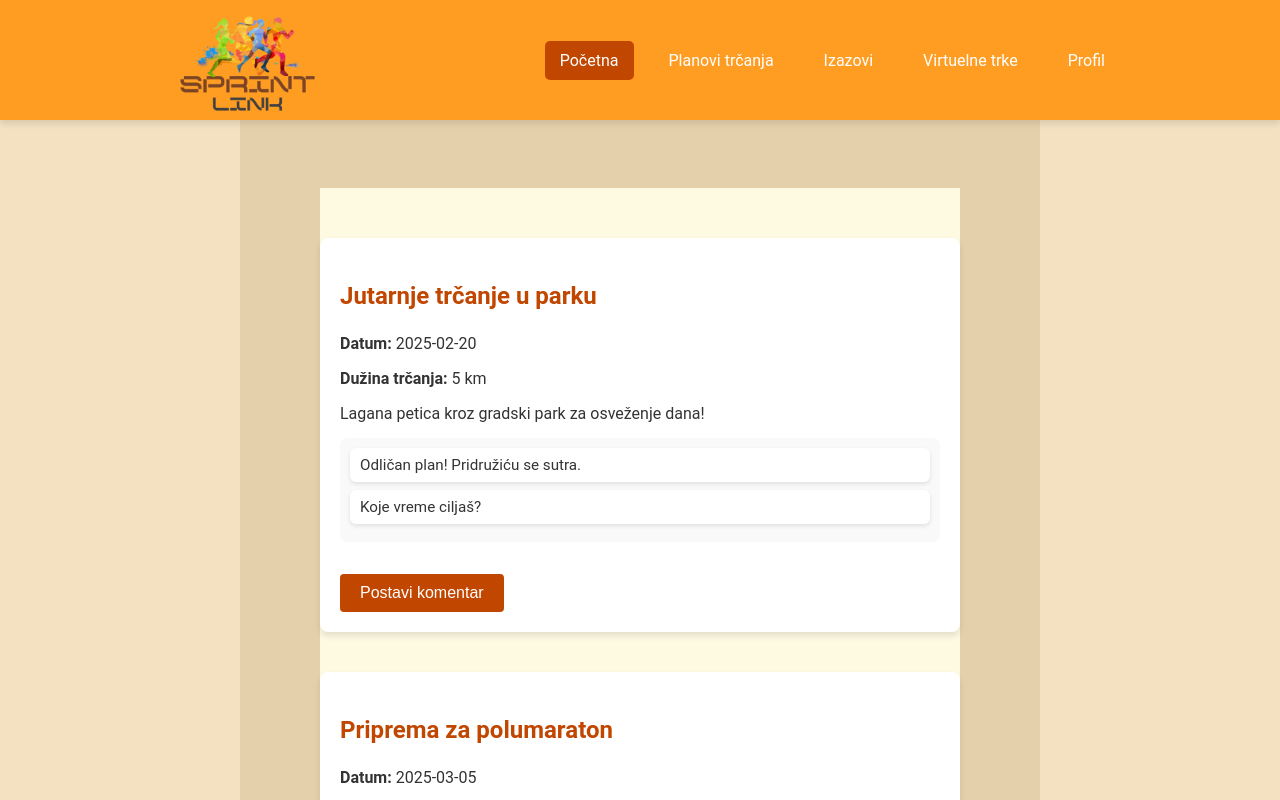
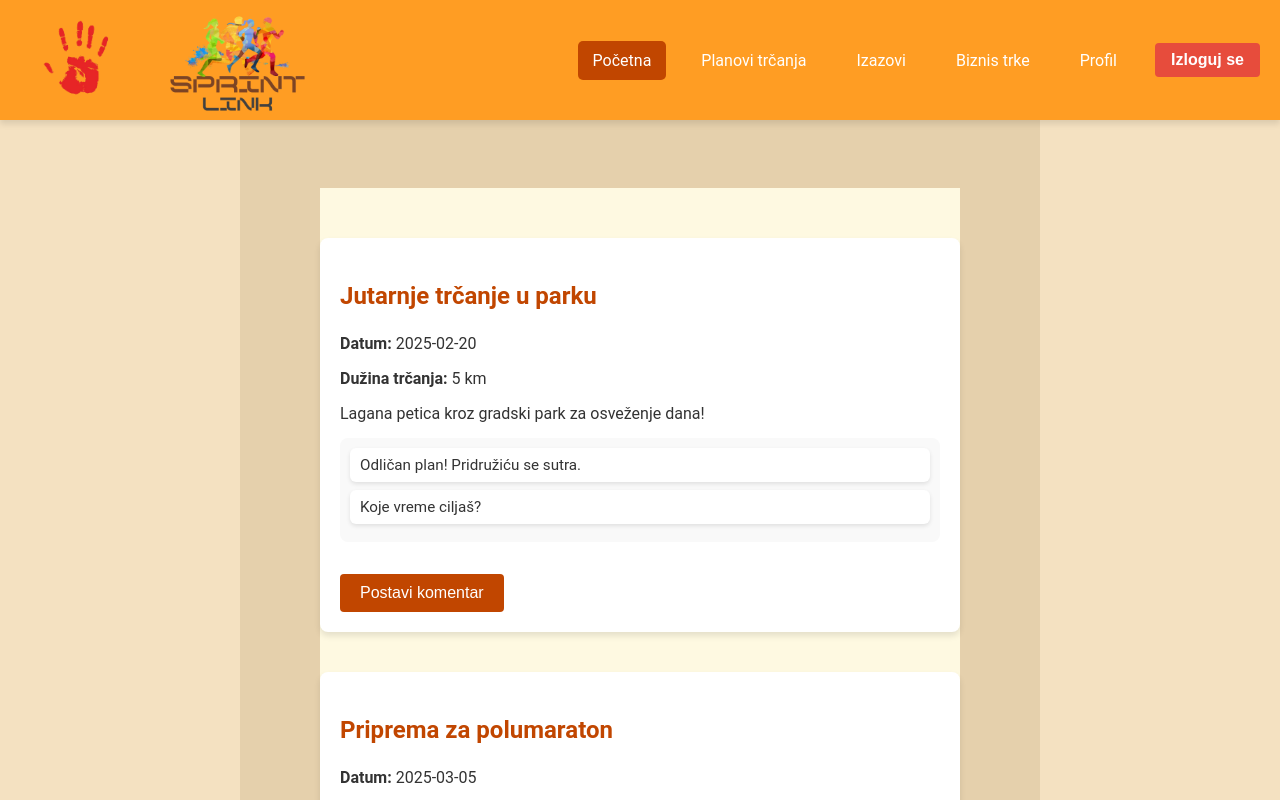
Before and after one commit to elab-development/internet-tehnologije-2024-projekat-partnerizatrcanje_20210349_20210081, a React (Create React App) app: page /home in a window 1280 px wide. Shown: the top 800 px of the page. Built offline with nearby package versions, Linux system fonts and the light colour scheme.

Commit message:
korekcije

```diff
--- a/src/components/NavBar.js
+++ b/src/components/NavBar.js
@@ -1,15 +1,26 @@
 import React from 'react';
-import { Link, useLocation } from 'react-router-dom';
-import './Navbar.css'; // Uvezi CSS fajl za stilizaciju
-import logo from '../assets/Logo1.png'; // Importujte sliku
+import { Link, useLocation, useNavigate } from 'react-router-dom';
+import './NavBar.css'; // Uvezi CSS fajl za stilizaciju
+import logo from '../assets/Logo1.png'; // Importuj logo
+import handprint from '../assets/handprint.png'; // Importuj sliku crvene šake
 
 const Navbar = () => {
-  const location = useLocation(); // Koristimo useLocation za praćenje trenutne stranice
+  const location = useLocation();
+  const navigate = useNavigate();
+
+  const handleLogout = () => {
+    localStorage.removeItem('user');
+    localStorage.removeItem('token');
+    navigate('/login');
+  };
 
   return (
     <nav className="navbar">
       <div className="nav-container">
-        <img src={logo} alt="SprintLink Logo" className="logo" /> {/* Dodajte logo sliku */}
+        <div className="logo-container">
+          <img src={handprint} alt="Crvena Šaka" className="handprint" />
+          <img src={logo} alt="SprintLink Logo" className="logo" />
+        </div>
         <ul className="nav-links">
           <li>
             <Link to="/home" className={location.pathname === '/home' ? 'active' : ''}>
@@ -28,7 +39,7 @@ const Navbar = () => {
           </li>
           <li>
             <Link to="/Races" className={location.pathname === '/Races' ? 'active' : ''}>
-              Virtuelne trke
+              Biznis trke
             </Link>
           </li>
           <li>
@@ -37,6 +48,9 @@ const Navbar = () => {
             </Link>
           </li>
         </ul>
+        <button className="logout-button" onClick={handleLogout}>
+          Izloguj se
+        </button>
       </div>
     </nav>
   );
--- a/src/components/Navbar.css
+++ b/src/components/Navbar.css
@@ -73,3 +73,52 @@
     gap: 1rem;
   }
 }
+
+.nav-container {
+  display: flex;
+  justify-content: space-between;
+  align-items: center;
+  width: 100%;
+  position: relative;
+}
+
+.logout-button {
+  background-color: #e74c3c;
+  color: white;
+  border: none;
+  padding: 8px 16px;
+  border-radius: 4px;
+  cursor: pointer;
+  font-weight: bold;
+  position: absolute;
+  right: 20px;
+  top: 50%;
+  transform: translateY(-50%);
+}
+
+.logout-button:hover {
+  background-color: #c0392b;
+}
+
+
+.nav-container {
+  display: flex;
+  align-items: center;
+  justify-content: space-between;
+  padding: 10px 20px;
+}
+
+.logo-container {
+  display: flex;
+  align-items: center;
+}
+
+.handprint {
+  height: 80px; /* Podesi veličinu šake */
+  margin-right: 10px; /* Razmak između šake i logotipa */
+}
+
+.logo {
+  height: 175px; /* Podesi veličinu logotipa */
+  margin: 0;
+}
--- a/src/pages/Challenges.js
+++ b/src/pages/Challenges.js
@@ -28,18 +28,24 @@ const Challenges = () => {
       <div className="all-challenges">
         <h2>Izazovi</h2>
         <div className="challenge-list">
-          {allChallenges.map((challenge) => (
+          {allChallenges.map((challenge) => {
+            // Provera da li je izazov već izabran
+            const isAlreadyJoined = joinedChallenges.some(joinedChallenge => joinedChallenge.id === challenge.id);
+
+            return (
               <div className="challenge-card" key={challenge.id}>
                 <h3>{challenge.name}</h3>
                 <p>{challenge.description}</p>
                 <button
                   onClick={() => handleJoinChallenge(challenge.id)}
-                className="join-button"
+                  className={`join-button ${isAlreadyJoined ? 'disabled' : ''}`}
+                  disabled={isAlreadyJoined}
                 >
-                Pridruži se
+                  {isAlreadyJoined ? 'Pridružen' : 'Pridruži se'}
                 </button>
               </div>
-          ))}
+            );
+          })}
         </div>
       </div>
 
--- a/src/pages/Login.js
+++ b/src/pages/Login.js
@@ -12,6 +12,11 @@ const Login = () => {
     e.preventDefault();
     console.log("Ulogovan:", email);
     navigate("/home");
+  };
+
+  const handleGuestLogin = () => {
+    console.log("Ulogovan kao gost");
+    navigate("/home"); // Preusmeravanje na home stranicu
   };
 
   const handlePasswordReset = (e) => {
@@ -48,6 +53,10 @@ const Login = () => {
         <span onClick={() => setShowModal(true)}>Zaboravili ste lozinku?</span>
       </p>
 
+      <p>
+        <button onClick={handleGuestLogin} className="guest-button">Prijavi se kao gost</button>
+      </p>
+
       {showModal && (
         <div className="modal-overlay">
           <div className="modal-content">
--- a/src/styles/Challenges.css
+++ b/src/styles/Challenges.css
@@ -109,3 +109,10 @@
     background-color: #C14600;
     transform: scale(1.05); /* Efekat povećanja dugmeta */
   }
+
+
+  .join-button.disabled {
+    background-color: #cccccc;
+    cursor: not-allowed;
+    opacity: 0.7;
+  }
--- a/src/styles/styles-main.css
+++ b/src/styles/styles-main.css
@@ -172,3 +172,22 @@ h1, .feed, .post, .comment-section, .running-plan-card {
 .close-modal:hover {
   background: #E63939;
 }
+
+/* Dugme za prijavu kao gost */
+.auth-container .guest-button {
+  background: #FF9D23;
+  color: white;
+  border: none;
+  padding: 1rem;
+  border-radius: 8px;
+  cursor: pointer;
+  font-weight: bold;
+  transition: background-color 0.3s ease, transform 0.3s ease;
+  width: 100%;
+  margin-top: 1rem;
+}
+
+.auth-container .guest-button:hover {
+  background: #FF7F11;
+  transform: translateY(-4px);
+}
```
Also changed, not shown: src/assets/handprint.png (added). Lines whose indentation alone changed are shown as unchanged.
